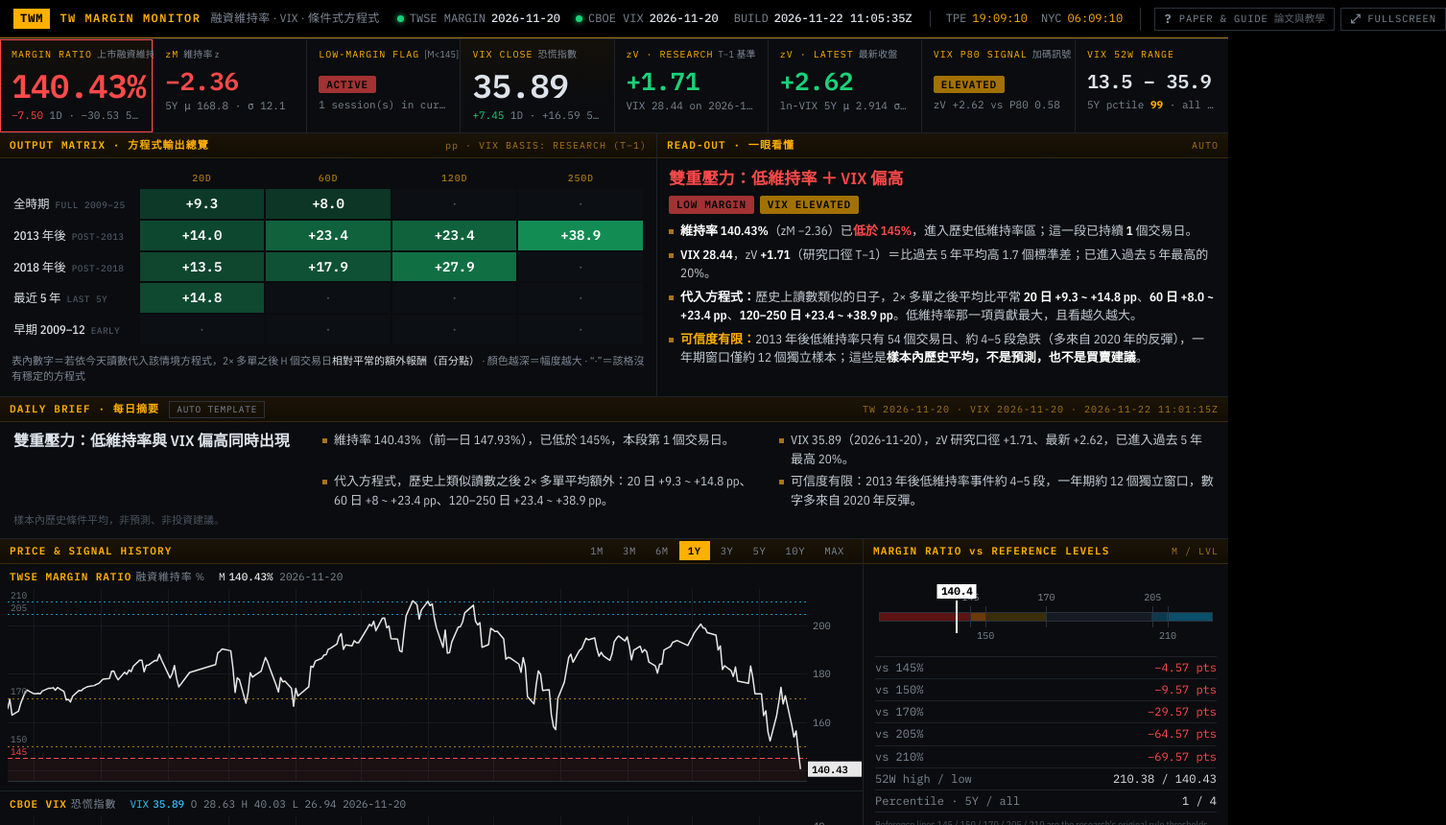
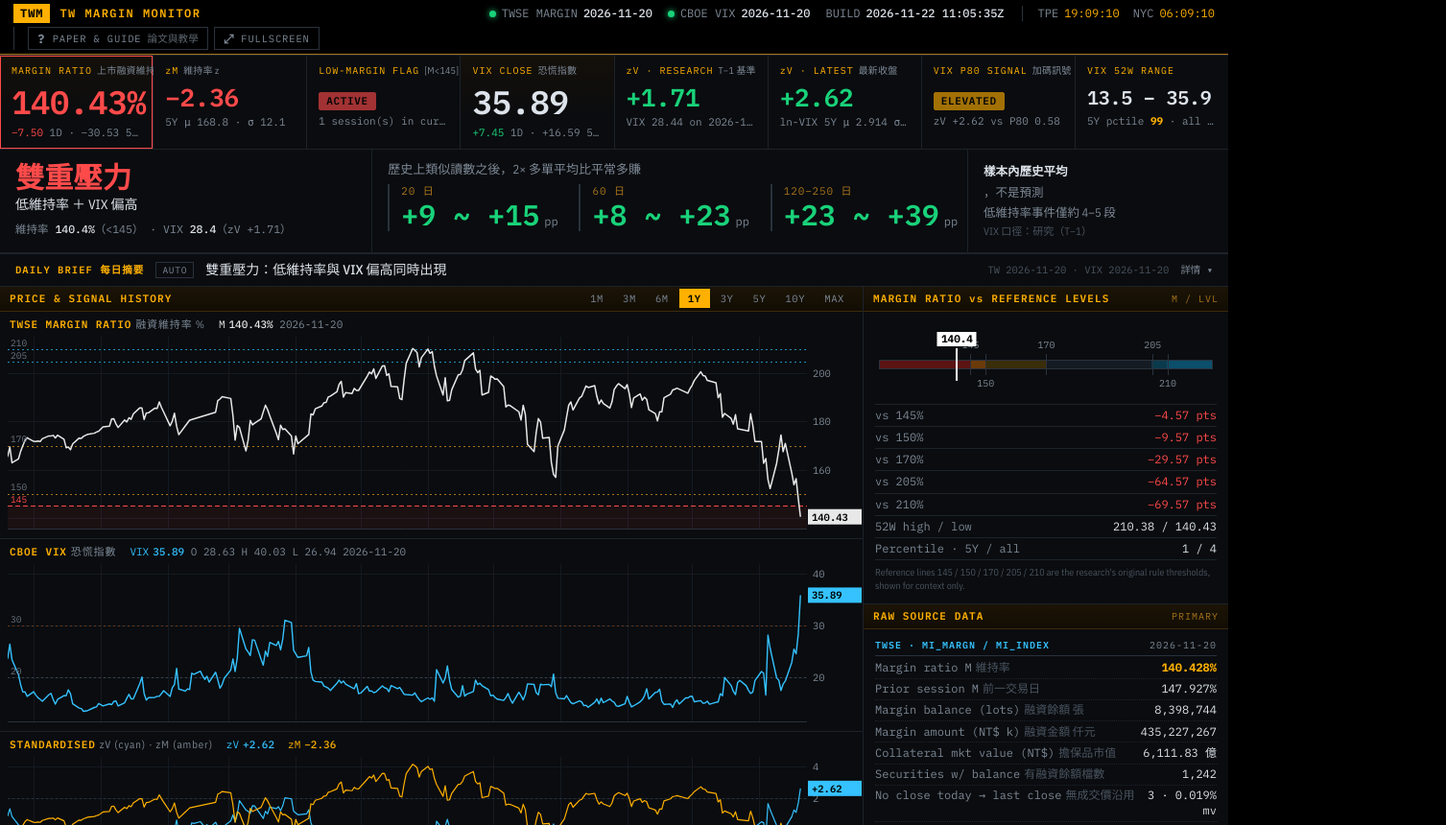
Before and after one commit to lu-jackson/tw-margin-monitor, a plain HTML site: page site/index.html in a window 1280 px wide. Shown: the top 860 px of the page at 96% size, 1507 px wide, since content can reach past the window. Drawn offline with nearby package versions, Linux system fonts and the light colour scheme.

Commit message:
site: compact top summary (verdict + 3 numbers), collapsible daily brief, no header overflow
Co-Authored-By: Claude Sonnet 5.5 <noreply@anthropic.com>

```diff
--- a/site/brief.js
+++ b/site/brief.js
@@ -1,17 +1,25 @@
 "use strict";
-/* Daily brief bar: shows data/daily_summary.json (written by pipeline/brief.py). Hidden if the file is missing. */
+/* Daily brief bar: headline only by default; click to expand the details. Data: data/daily_summary.json. */
 (function () {
   const host = document.getElementById("brief");
   if (!host) return;
   const esc = s => String(s).replace(/[&<>"]/g, c => ({ "&": "&amp;", "<": "&lt;", ">": "&gt;", '"': "&quot;" }[c]));
   fetch("data/daily_summary.json", { cache: "no-store" }).then(r => { if (!r.ok) throw 0; return r.json(); }).then(d => {
     const llm = d.source === "llm";
-    const tag = llm ? `<span class="btag llm" title="Written by ${esc(d.model)}; every number is machine-checked against the data">AI · ${esc((d.model || "").split("/").pop())}</span>`
-                    : `<span class="btag" title="Rule-based template (the AI writer was unavailable or failed verification)">AUTO TEMPLATE</span>`;
+    const tag = llm ? `<span class="btag llm" title="Written by ${esc(d.model)}; every number is machine-checked against the data">AI</span>`
+                    : `<span class="btag" title="Rule-based template (the AI writer was unavailable or failed verification)">AUTO</span>`;
     host.innerHTML =
-      `<div class="ptitle"><span class="pt">DAILY BRIEF · 每日摘要</span>${tag}<span class="pc">TW ${esc(d.tw_date)} · VIX ${esc(d.vix_date)} · ${esc(d.generated_utc.replace("T", " ").replace("+00:00", "Z"))}</span></div>` +
-      `<div class="brief-body"><div class="brief-head">${esc(d.headline)}</div><ul>${d.bullets.map(b => `<li>${esc(b)}</li>`).join("")}</ul>` +
-      `<div class="brief-foot">${esc(d.disclaimer || "")}</div></div>`;
+      `<button class="brief-bar" type="button" aria-expanded="false"><span class="bl">DAILY BRIEF 每日摘要</span>${tag}` +
+      `<span class="bh">${esc(d.headline)}</span><span class="bd">TW ${esc(d.tw_date)} · VIX ${esc(d.vix_date)}</span><span class="bx">詳情 ▾</span></button>` +
+      `<div class="brief-body" hidden><ul>${d.bullets.map(b => `<li>${esc(b)}</li>`).join("")}</ul>` +
+      `<div class="brief-foot">${esc(d.disclaimer || "")} · 產生於 ${esc(d.generated_utc.replace("T", " ").replace("+00:00", "Z"))}</div></div>`;
+    const bar = host.querySelector(".brief-bar"), body = host.querySelector(".brief-body");
+    bar.addEventListener("click", () => {
+      const open = body.hidden;
+      body.hidden = !open;
+      bar.setAttribute("aria-expanded", String(open));
+      bar.querySelector(".bx").textContent = open ? "收合 ▴" : "詳情 ▾";
+    });
     host.hidden = false;
   }).catch(() => { host.hidden = true; });
 })();
--- a/site/style.css
+++ b/site/style.css
@@ -178,40 +178,42 @@ tr.early td{color:var(--faint)}
 @media (max-width:760px){.tools{border-left:0;padding-left:0;width:100%}.tbtn .lab i{display:none}}
 @media (max-width:1180px){.tools{border-left:0;padding-left:0}}
 
-/* ---- output summary (top) ---- */
-.sum{display:grid;grid-template-columns:minmax(0,1.15fr) minmax(0,1fr);gap:1px;background:var(--line)}
-.sum-l,.sum-r{background:var(--panel);min-width:0}
-.sum-body{padding:10px 12px 12px}
-table.hm{width:100%;border-collapse:separate;border-spacing:2px;table-layout:fixed}
-table.hm th{background:none;position:static;text-align:center;color:var(--amber-dim);font-size:10px;padding:2px 0;border:0}
-table.hm th.rl{text-align:left;color:var(--txt);font-family:var(--cond);font-size:12.5px;font-weight:500;letter-spacing:0;width:30%;white-space:nowrap}
-table.hm th.rl i{font-style:normal;color:var(--faint);font-family:var(--mono);font-size:9.5px;margin-left:6px;letter-spacing:.04em}
-table.hm td{text-align:center;padding:6px 0;border:0;font-weight:600;font-size:14px;font-variant-numeric:tabular-nums}
-table.hm td.v{color:#fff;cursor:help}
-table.hm td.na{color:var(--faint);background:#0c0f13;font-weight:400}
-table.hm tr:hover td{background:revert-layer}
-.hm-leg{margin-top:8px;color:var(--mute);font-size:11px;font-family:var(--cond);line-height:1.45}
-.hm-leg b{color:var(--txt);font-weight:500}
-.sum-head{font-family:var(--cond);font-size:17px;font-weight:600;letter-spacing:.01em;margin-bottom:6px}
-.sum-pills{display:flex;gap:6px;margin-bottom:8px;flex-wrap:wrap}
-.sum-r ul{list-style:none;display:flex;flex-direction:column;gap:5px;font-family:var(--cond);font-size:13px;line-height:1.5;color:#c3cbd4}
-.sum-r li{padding-left:12px;position:relative}
-.sum-r li::before{content:"";position:absolute;left:0;top:.62em;width:5px;height:5px;background:var(--amber-dim)}
-.sum-r li b{color:#fff;font-weight:600}
-.sum-r li b.dn{color:var(--dn)}.sum-r li b.am{color:var(--amber)}
-@media (max-width:1180px){.sum{grid-template-columns:1fr}}
-@media (max-width:560px){table.hm th.rl i{display:none}table.hm td{font-size:12.5px}}
-
-/* ---- daily brief ---- */
+/* ---- top summary + daily brief ---- */
+.sum{display:grid;grid-template-columns:minmax(260px,1fr) minmax(0,1.6fr) minmax(190px,.7fr);gap:1px;background:var(--line)}
+.sum>div{background:var(--panel);padding:12px 16px;min-width:0}
+.s-title{font-family:var(--cond);font-size:30px;font-weight:700;line-height:1.1;letter-spacing:.01em}
+.s-sub{color:var(--txt);font-family:var(--cond);font-size:14px;margin-top:3px}
+.s-facts{color:var(--mute);font-size:11.5px;margin-top:8px;font-variant-numeric:tabular-nums}
+.s-facts b{color:var(--txt);font-weight:500}
+.s-cap{color:var(--mute);font-family:var(--cond);font-size:13px}
+.s-row{display:flex;gap:10px;margin-top:6px;flex-wrap:wrap}
+.st{flex:1 1 0;min-width:112px;border-left:2px solid var(--line2);padding-left:12px}
+.stk{color:var(--amber-dim);font-size:11px;letter-spacing:.08em}
+.stv{font-size:30px;font-weight:600;line-height:1.15;font-variant-numeric:tabular-nums;white-space:nowrap}
+.stv i{font-style:normal;font-size:12px;color:var(--mute);margin-left:5px;font-weight:400}
+.s-note{color:var(--mute);font-family:var(--cond);font-size:12.5px;line-height:1.7;display:flex;flex-direction:column;justify-content:center}
+.s-note b{color:var(--txt);font-weight:600}
+.s-note span{color:var(--faint);font-size:11px}
 .brief{background:var(--panel)}
-.brief[hidden]{display:none}
-.brief .ptitle{gap:10px}
-.btag{padding:0 7px;border:1px solid var(--line2);color:var(--mute);font-size:9.5px;letter-spacing:.08em;line-height:16px}
+.brief[hidden],.brief-body[hidden]{display:none}
+.brief-bar{display:flex;align-items:center;gap:12px;width:100%;padding:7px 16px;text-align:left;color:var(--txt);background:transparent;border-top:1px solid var(--line)}
+.brief-bar:hover,.brief-bar:focus-visible{background:#0f1217;outline:none}
+.bl{color:var(--amber);font-size:10.5px;font-weight:600;letter-spacing:.1em;white-space:nowrap}
+.bh{font-family:var(--cond);font-size:14px;font-weight:500;flex:1;min-width:0;overflow:hidden;text-overflow:ellipsis;white-space:nowrap}
+.bd{color:var(--faint);font-size:10.5px;white-space:nowrap}
+.bx{color:var(--mute);font-size:10.5px;white-space:nowrap}
+.btag{padding:0 6px;border:1px solid var(--line2);color:var(--mute);font-size:9.5px;letter-spacing:.08em;line-height:15px}
 .btag.llm{color:var(--cyan);border-color:#1f6c8c}
-.brief-body{padding:9px 14px 11px;display:grid;grid-template-columns:minmax(220px,300px) 1fr;gap:4px 22px;align-items:start}
-.brief-head{font-family:var(--cond);font-size:16px;font-weight:600;line-height:1.35;color:var(--txt)}
-.brief-body ul{list-style:none;display:grid;grid-template-columns:1fr 1fr;gap:4px 22px;font-family:var(--cond);font-size:13px;line-height:1.5;color:#c3cbd4}
+.brief-body{padding:4px 16px 12px}
+.brief-body ul{list-style:none;display:grid;gap:4px;font-family:var(--cond);font-size:13.5px;line-height:1.5;color:#c3cbd4}
 .brief-body li{padding-left:12px;position:relative}
 .brief-body li::before{content:"";position:absolute;left:0;top:.62em;width:5px;height:5px;background:var(--amber-dim)}
-.brief-foot{grid-column:1 / -1;color:var(--faint);font-size:11px;font-family:var(--cond)}
-@media (max-width:1180px){.brief-body{grid-template-columns:1fr}.brief-body ul{grid-template-columns:1fr}}
+.brief-foot{margin-top:6px;color:var(--faint);font-size:11px;font-family:var(--cond)}
+@media (max-width:1180px){.sum{grid-template-columns:1fr 1fr}.sum .s-verdict{grid-column:1 / -1}.sum .s-note{grid-column:1 / -1;flex-direction:row;gap:14px;flex-wrap:wrap}}
+@media (max-width:640px){.sum{grid-template-columns:1fr}.s-title{font-size:26px}.stv{font-size:24px}.bd,.bl{display:none}}
+
+/* header never forces horizontal scroll */
+.cmdbar{flex-wrap:wrap;height:auto;min-height:40px;padding-top:4px;padding-bottom:4px;row-gap:4px}
+@media (max-width:1600px){.brand-sub{display:none}}
+.pane{overflow:hidden}
+.legend{max-width:calc(100% - 16px);overflow:hidden}
--- a/site/summary.js
+++ b/site/summary.js
@@ -1,81 +1,46 @@
 "use strict";
-/* Top-of-page output summary: a heat-map of every equation output plus a plain-language read-out.
-   Everything is derived from data/latest.json (same numbers as the equation table); nothing typed by hand
-   except the interpretation wording. Follows the RESEARCH/LATEST basis toggle of the equation table. */
+/* Top summary: one verdict, three numbers, one caveat. Derived from data/latest.json; the detailed per-equation
+   outputs stay in the equation table further down. Follows the RESEARCH/LATEST toggle of that table. */
 (function () {
   const host = document.getElementById("summary");
   if (!host) return;
   const f = (x, d = 2) => Number(x).toLocaleString("en-US", { minimumFractionDigits: d, maximumFractionDigits: d });
-  const sg = (x, d = 1) => (x > 0 ? "+" : x < 0 ? "−" : "") + Math.abs(x).toLocaleString("en-US", { minimumFractionDigits: d, maximumFractionDigits: d });
-  const rng = a => a.length ? (Math.min(...a) === Math.max(...a) ? sg(a[0]) : `${sg(Math.min(...a))} ~ ${sg(Math.max(...a))}`) : "—";
+  const sg = (x, d = 2) => (x > 0 ? "+" : x < 0 ? "−" : "") + Math.abs(x).toLocaleString("en-US", { minimumFractionDigits: d, maximumFractionDigits: d });
+  const r0 = x => (Math.round(x) > 0 ? "+" : Math.round(x) < 0 ? "−" : "") + Math.abs(Math.round(x));
+  const rng = a => { if (!a.length) return null; const lo = Math.min(...a), hi = Math.max(...a); return Math.round(lo) === Math.round(hi) ? r0(lo) : `${r0(lo)} ~ ${r0(hi)}`; };
   let L = null;
-  const basis = () => (document.querySelector("#basis button.on") || {}).dataset?.b || "research";
-
-  const ROWS = [
-    { key: "FULL", label: "全時期", en: "FULL 2009–25", ids: { 20: "FULL-20", 60: "FULL-60" } },
-    { key: "P13", label: "2013 年後", en: "POST-2013", ids: { 20: "P13-20", 60: "P13-60", 120: "P13-120", 250: "P13-250" } },
-    { key: "P18", label: "2018 年後", en: "POST-2018", ids: { 20: "P18-20", 60: "P18-60", 120: "P18-120" } },
-    { key: "L5", label: "最近 5 年", en: "LAST 5Y", ids: { 20: "L5-20" } },
-    { key: "EARLY", label: "早期 2009–12", en: "EARLY", ids: {} },
-  ];
-  const HZ = [20, 60, 120, 250];
+  const basis = () => ((document.querySelector("#basis button.on") || {}).dataset || {}).b || "research";
 
   function render() {
     const b = basis(), ev = L.scenarios[b], M = L.margin, V = b === "research" ? L.vix_research : L.vix_latest;
-    const out = id => { const e = ev.find(x => x.id === id); return e ? e.total_pp : null; };
-    const meta = id => L.scenario_meta.scenarios.find(s => s.id === id);
     const low = M.L145 === 1, elev = V.signal;
-    const all = ROWS.flatMap(r => Object.values(r.ids)).map(out).filter(v => v != null);
-    const vmax = Math.max(10, ...all.map(Math.abs));
+    const horizonOf = Object.fromEntries(L.scenario_meta.scenarios.map(s => [s.id, s.horizon]));
+    const by = h => ev.filter(e => h.includes(horizonOf[e.id])).map(e => e.total_pp);
+    const cells = [{ k: "20 日", v: by([20]) }, { k: "60 日", v: by([60]) }, { k: "120–250 日", v: by([120, 250]) }];
+    const active = cells.some(c => c.v.some(x => x !== 0));
 
-    // ---------- heat map ----------
-    let t = `<table class="hm"><thead><tr><th></th>${HZ.map(h => `<th>${h}D</th>`).join("")}</tr></thead><tbody>`;
-    ROWS.forEach(r => {
-      t += `<tr><th class="rl">${r.label}<i>${r.en}</i></th>`;
-      HZ.forEach(h => {
-        const id = r.ids[h];
-        if (!id) { t += `<td class="na" title="${r.key === "EARLY" ? "No stable signal in 2009–2012" : "No stable equation for this window/horizon (CI spans 0 or unstable)"}">·</td>`; return; }
-        const v = out(id), s = meta(id), eq = s.terms.map(x => (x.var === "zV" ? "zV" : "[M<145]") + " " + sg(x.coef, 2)).join("  ");
-        const a = Math.min(1, Math.abs(v) / vmax), col = v >= 0 ? `25,210,122` : `255,74,74`;
-        t += `<td class="v" style="background:rgba(${col},${(0.10 + a * 0.55).toFixed(2)})" title="${id} · ${eq}">${v === 0 ? "0.0" : sg(v)}</td>`;
-      });
-      t += `</tr>`;
-    });
-    t += `</tbody></table><div class="hm-leg">表內數字＝若依今天讀數代入該情境方程式，2× 多單之後 H 個交易日<b>相對平常的額外報酬（百分點）</b> · 顏色越深＝幅度越大 · “·”＝該格沒有穩定的方程式</div>`;
+    let tone, title, sub;
+    if (low && elev) { tone = "dn"; title = "雙重壓力"; sub = "低維持率 ＋ VIX 偏高"; }
+    else if (low) { tone = "dn"; title = "低維持率"; sub = "維持率已低於 145%"; }
+    else if (elev) { tone = "am"; title = "VIX 偏高"; sub = "恐慌升溫，維持率尚在 145% 之上"; }
+    else { tone = "mu"; title = "中性"; sub = "兩項訊號都沒啟動"; }
 
-    // ---------- read-out ----------
-    const grp = hz => ROWS.flatMap(r => r.ids[hz] ? [out(r.ids[hz])] : []);
-    const short = grp(20), mid = grp(60), long = [...grp(120), ...grp(250)];
-    const lowDays = (meta("P13-20") || {}).low_days;
-    let tone, head, pills = "";
-    pills += low ? `<span class="pill on">LOW MARGIN</span>` : `<span class="pill off">MARGIN NORMAL</span>`;
-    pills += elev ? `<span class="pill on am">VIX ELEVATED</span>` : `<span class="pill off">VIX NORMAL</span>`;
-    if (low && elev) { tone = "dn"; head = "雙重壓力：低維持率 ＋ VIX 偏高"; }
-    else if (low) { tone = "dn"; head = "低維持率區：槓桿資金已被壓到歷史低檔"; }
-    else if (elev) { tone = "am"; head = "VIX 偏高：市場恐慌升溫，維持率尚未進入低檔"; }
-    else { tone = "mu"; head = "中性：兩項訊號都沒有啟動"; }
-
-    const lines = [];
-    lines.push(low
-      ? `<b>維持率 ${f(M.M)}%</b>（zM ${sg(M.zM, 2)}）已<b class="dn">低於 145%</b>，進入歷史低維持率區；這一段已持續 <b>${M.episode_days}</b> 個交易日。`
-      : `<b>維持率 ${f(M.M)}%</b>（zM ${sg(M.zM, 2)}），高於 145% 共 ${f(M.M - 145, 1)} 點，低維持率項<b>未啟動</b>。`);
-    lines.push(`<b>VIX ${f(V.close)}</b>，zV <b>${sg(V.zV, 2)}</b>（${b === "research" ? "研究口徑 T−1" : "最新收盤"}）＝比過去 5 年平均${V.zV >= 0 ? "高" : "低"} ${f(Math.abs(V.zV), 1)} 個標準差；${elev ? "已進入過去 5 年最高的 20%" : "未達過去 5 年前 20% 的門檻"}。`);
-    if (low || short.some(v => v !== 0)) {
-      lines.push(`<b>代入方程式：</b>歷史上讀數類似的日子，2× 多單之後平均比平常 <b>20 日 ${rng(short)} pp</b>、<b>60 日 ${rng(mid)} pp</b>、<b>120–250 日 ${rng(long)} pp</b>。${low ? "低維持率那一項貢獻最大，且看越久越大。" : "目前只有 VIX 項貢獻。"}`);
-    } else {
-      lines.push(`<b>代入方程式：</b>兩項都沒啟動，所有情境輸出為 0，沒有歷史統計優勢可讀。`);
-    }
-    lines.push(`<b class="am">可信度有限：</b>${low ? `2013 年後低維持率只有 ${lowDays} 個交易日、約 4–5 段急跌（多來自 2020 年的反彈），` : ""}一年期窗口僅約 12 個獨立樣本；這些是<b>樣本內歷史平均，不是預測，也不是買賣建議</b>。`);
+    const facts = `維持率 <b>${f(M.M, 1)}%</b>${low ? "（&lt;145）" : ""} · VIX <b>${f(V.close, 1)}</b>（zV ${sg(V.zV)}）`;
+    const stat = c => {
+      const t = rng(c.v);
+      const pos = c.v.length && Math.min(...c.v) >= 0;
+      return `<div class="st"><div class="stk">${c.k}</div><div class="stv ${active ? (pos ? "up" : "dn") : "mu"}">${active && t ? t : "0"}<i>pp</i></div></div>`;
+    };
 
     host.innerHTML =
-      `<div class="sum-l"><div class="ptitle"><span class="pt">OUTPUT MATRIX · 方程式輸出總覽</span><span class="pc">pp · VIX BASIS: ${b === "research" ? "RESEARCH (T−1)" : "LATEST"}</span></div><div class="sum-body">${t}</div></div>` +
-      `<div class="sum-r"><div class="ptitle"><span class="pt">READ-OUT · 一眼看懂</span><span class="pc">AUTO</span></div>` +
-      `<div class="sum-body"><div class="sum-head"><span class="${tone}">${head}</span></div><div class="sum-pills">${pills}</div><ul>${lines.map(x => `<li>${x}</li>`).join("")}</ul></div></div>`;
+      `<div class="s-verdict"><div class="s-title ${tone}">${title}</div><div class="s-sub">${sub}</div><div class="s-facts">${facts}</div></div>` +
+      `<div class="s-stats"><div class="s-cap">${active ? "歷史上類似讀數之後，2× 多單平均比平常多賺" : "目前沒有啟動的訊號，方程式輸出為 0"}</div><div class="s-row">${active ? cells.map(stat).join("") : ""}</div></div>` +
+      `<div class="s-note"><b>樣本內歷史平均</b>，不是預測<br>低維持率事件僅約 4–5 段<br><span>VIX 口徑：${b === "research" ? "研究（T−1）" : "最新收盤"}</span></div>`;
   }
 
   fetch("data/latest.json", { cache: "no-store" }).then(r => r.json()).then(d => {
     L = d; render();
     const bs = document.getElementById("basis");
-    if (bs) bs.addEventListener("click", () => render());   // registered after app.js, so the toggle state is already updated
+    if (bs) bs.addEventListener("click", () => render());   // registered after app.js, toggle state already updated
   }).catch(() => { host.innerHTML = ""; });
 })();
```
